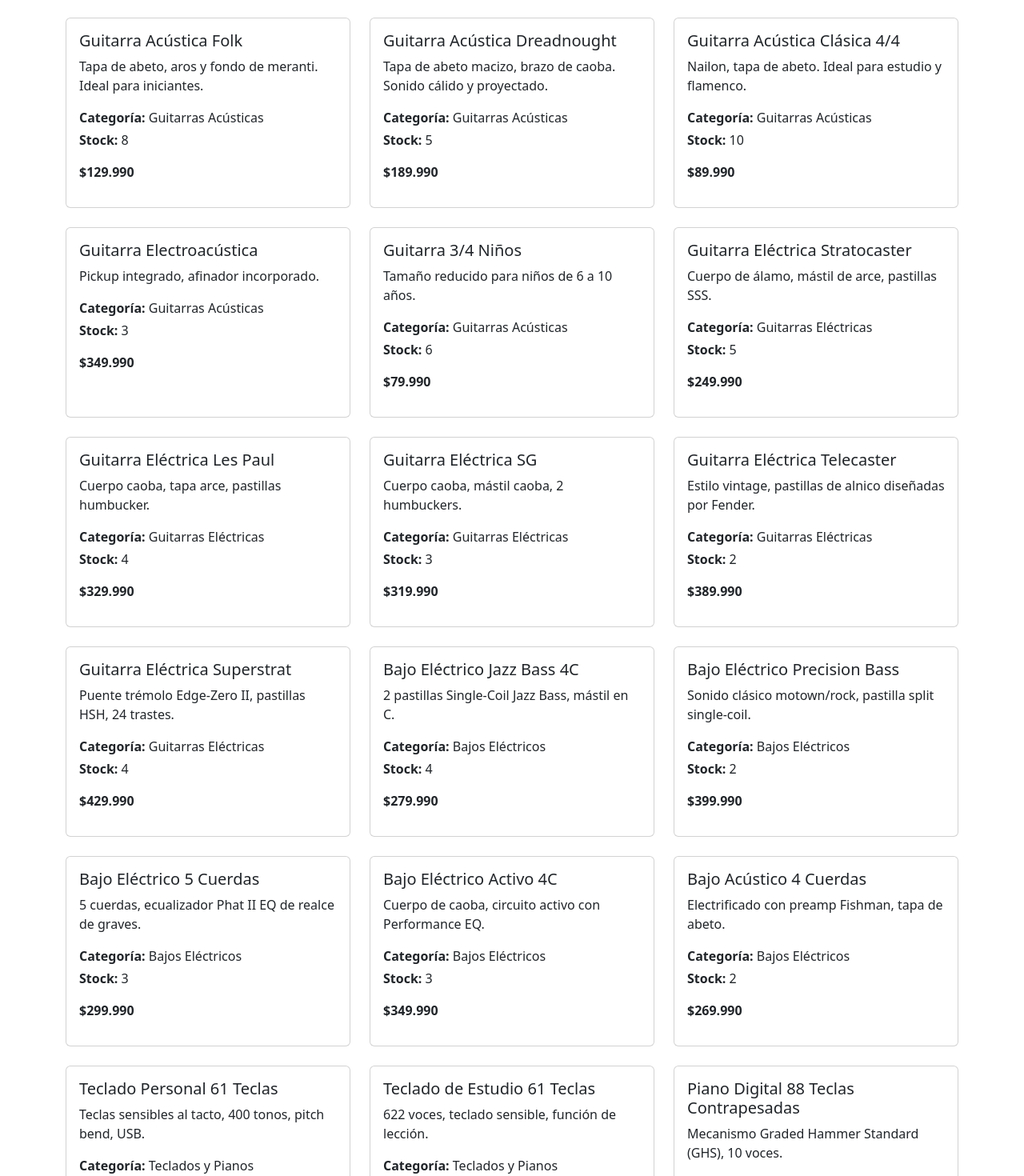
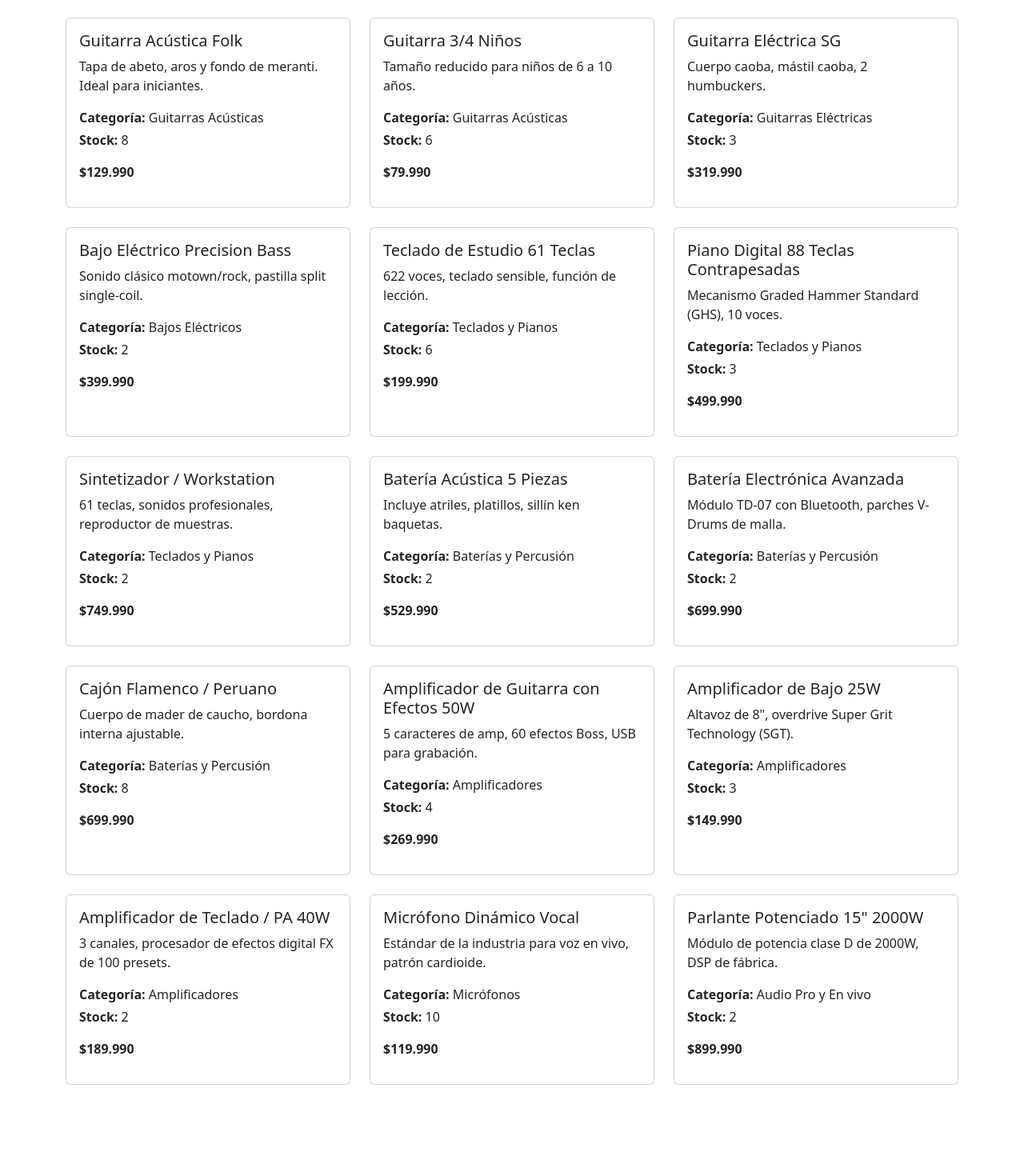
Before and after one commit to Constanza05-ctrl/PS-Sonido-Vivo, a React (Vite) app: page /catalogo in a window 1280 px wide. Shown: the part 160-1630 px from the top of the page at 80% size. After the commit the page ends 1564 px from the top, so only its background shows below. Built offline with nearby package versions, Linux system fonts and the light colour scheme.

Commit message:
Ajuste productos.js

```diff
--- a/src/data/productos.js
+++ b/src/data/productos.js
@@ -10,36 +10,6 @@ export const productos = [
     "descripcion": "Tapa de abeto, aros y fondo de meranti. Ideal para iniciantes."
   },
   {
-    "id": "GA002",
-    "categoria": "Guitarras Acústicas",
-    "nombre": "Guitarra Acústica Dreadnought",
-    "marca": "Fender",
-    "modelo": "CD-60S",
-    "stock": 5,
-    "precio": 189990,
-    "descripcion": "Tapa de abeto macizo, brazo de caoba. Sonido cálido y proyectado."
-  },
-  {
-    "id": "GA003",
-    "categoria": "Guitarras Acústicas",
-    "nombre": "Guitarra Acústica Clásica 4/4",
-    "marca": "Yamaha",
-    "modelo": "C40",
-    "stock": 10,
-    "precio": 89990,
-    "descripcion": "Nailon, tapa de abeto. Ideal para estudio y flamenco."
-  },
-  {
-    "id": "GA004",
-    "categoria": "Guitarras Acústicas",
-    "nombre": "Guitarra Electroacústica",
-    "marca": "Takamine",
-    "modelo": "GN20CE",
-    "stock": 3,
-    "precio": 349990,
-    "descripcion": "Pickup integrado, afinador incorporado."
-  },
-  {
     "id": "GA005",
     "categoria": "Guitarras Acústicas",
     "nombre": "Guitarra 3/4 Niños",
@@ -48,26 +18,6 @@ export const productos = [
     "stock": 6,
     "precio": 79990,
     "descripcion": "Tamaño reducido para niños de 6 a 10 años."
-  },
-  {
-    "id": "GE001",
-    "categoria": "Guitarras Eléctricas",
-    "nombre": "Guitarra Eléctrica Stratocaster",
-    "marca": "Squier",
-    "modelo": "Affinity Strat",
-    "stock": 5,
-    "precio": 249990,
-    "descripcion": "Cuerpo de álamo, mástil de arce, pastillas SSS."
-  },
-  {
-    "id": "GE002",
-    "categoria": "Guitarras Eléctricas",
-    "nombre": "Guitarra Eléctrica Les Paul",
-    "marca": "Epiphone",
-    "modelo": "Les Paul Std",
-    "stock": 4,
-    "precio": 329990,
-    "descripcion": "Cuerpo caoba, tapa arce, pastillas humbucker."
   },
   {
     "id": "GE003",
@@ -80,36 +30,6 @@ export const productos = [
     "descripcion": "Cuerpo caoba, mástil caoba, 2 humbuckers."
   },
   {
-    "id": "GE004",
-    "categoria": "Guitarras Eléctricas",
-    "nombre": "Guitarra Eléctrica Telecaster",
-    "marca": "Squier",
-    "modelo": "Classic Vibe 50s",
-    "stock": 2,
-    "precio": 389990,
-    "descripcion": "Estilo vintage, pastillas de alnico diseñadas por Fender."
-  },
-  {
-    "id": "GE005",
-    "categoria": "Guitarras Eléctricas",
-    "nombre": "Guitarra Eléctrica Superstrat",
-    "marca": "Ibanez",
-    "modelo": "RG350DXZ",
-    "stock": 4,
-    "precio": 429990,
-    "descripcion": "Puente trémolo Edge-Zero II, pastillas HSH, 24 trastes."
-  },
-  {
-    "id": "BA001",
-    "categoria": "Bajos Eléctricos",
-    "nombre": "Bajo Eléctrico Jazz Bass 4C",
-    "marca": "Squier",
-    "modelo": "Affinity J-Bass",
-    "stock": 4,
-    "precio": 279990,
-    "descripcion": "2 pastillas Single-Coil Jazz Bass, mástil en C."
-  },
-  {
     "id": "BA002",
     "categoria": "Bajos Eléctricos",
     "nombre": "Bajo Eléctrico Precision Bass",
@@ -118,46 +38,6 @@ export const productos = [
     "stock": 2,
     "precio": 399990,
     "descripcion": "Sonido clásico motown/rock, pastilla split single-coil."
-  },
-  {
-    "id": "BA003",
-    "categoria": "Bajos Eléctricos",
-    "nombre": "Bajo Eléctrico 5 Cuerdas",
-    "marca": "Ibanez",
-    "modelo": "GSR205",
-    "stock": 3,
-    "precio": 299990,
-    "descripcion": "5 cuerdas, ecualizador Phat II EQ de realce de graves."
-  },
-  {
-    "id": "BA004",
-    "categoria": "Bajos Eléctricos",
-    "nombre": "Bajo Eléctrico Activo 4C",
-    "marca": "Yamaha",
-    "modelo": "TRBX304",
-    "stock": 3,
-    "precio": 349990,
-    "descripcion": "Cuerpo de caoba, circuito activo con Performance EQ."
-  },
-  {
-    "id": "BA005",
-    "categoria": "Bajos Eléctricos",
-    "nombre": "Bajo Acústico 4 Cuerdas",
-    "marca": "Cort",
-    "modelo": "SJB100",
-    "stock": 2,
-    "precio": 269990,
-    "descripcion": "Electrificado con preamp Fishman, tapa de abeto."
-  },
-  {
-    "id": "TE001",
-    "categoria": "Teclados y Pianos",
-    "nombre": "Teclado Personal 61 Teclas",
-    "marca": "Casio",
-    "modelo": "CT-S300",
-    "stock": 7,
-    "precio": 149990,
-    "descripcion": "Teclas sensibles al tacto, 400 tonos, pitch bend, USB."
   },
   {
     "id": "TE002",
@@ -180,16 +60,6 @@ export const productos = [
     "descripcion": "Mecanismo Graded Hammer Standard (GHS), 10 voces."
   },
   {
-    "id": "TE004",
-    "categoria": "Teclados y Pianos",
-    "nombre": "Piano Digital Portable 88 Teclas",
-    "marca": "Casio",
-    "modelo": "CDP-S110",
-    "stock": 4,
-    "precio": 399990,
-    "descripcion": "Diseño ultra compacto, acción de martillo a escala."
-  },
-  {
     "id": "TE005",
     "categoria": "Teclados y Pianos",
     "nombre": "Sintetizador / Workstation",
@@ -208,26 +78,6 @@ export const productos = [
     "stock": 2,
     "precio": 529990,
     "descripcion": "Incluye atriles, platillos, sillín ken baquetas."
-  },
-  {
-    "id": "BAT002",
-    "categoria": "Baterías y Percusión",
-    "nombre": "Batería Acústica Compacta",
-    "marca": "Tama",
-    "modelo": "Club-JAM",
-    "stock": 2,
-    "precio": 449990,
-    "descripcion": "Bombo de 18\", ideal para espacios reducidos ken acústicos."
-  },
-  {
-    "id": "BAT003",
-    "categoria": "Baterías y Percusión",
-    "nombre": "Batería Electrónica Inicial",
-    "marca": "Alesis",
-    "modelo": "Turbo Mesh Kit",
-    "stock": 4,
-    "precio": 319990,
-    "descripcion": "Parches de malla silenciosos, 120 sonidos, módulo USB."
   },
   {
     "id": "BAT004",
@@ -250,16 +100,6 @@ export const productos = [
     "descripcion": "Cuerpo de mader de caucho, bordona interna ajustable."
   },
   {
-    "id": "AMP001",
-    "categoria": "Amplificadores",
-    "nombre": "Amplificador de Guitarra 15W",
-    "marca": "Fender",
-    "modelo": "Frontman 15G",
-    "stock": 6,
-    "precio": 79990,
-    "descripcion": "2 canales (Clean/Overdrive), ecualizador de 3 bandas."
-  },
-  {
     "id": "AMP002",
     "categoria": "Amplificadores",
     "nombre": "Amplificador de Guitarra con Efectos 50W",
@@ -278,16 +118,6 @@ export const productos = [
     "stock": 3,
     "precio": 149990,
     "descripcion": "Altavoz de 8\", overdrive Super Grit Technology (SGT)."
-  },
-  {
-    "id": "AMP004",
-    "categoria": "Amplificadores",
-    "nombre": "Amplificador de Bajo 40W",
-    "marca": "Fender",
-    "modelo": "Rumble 40",
-    "stock": 3,
-    "precio": 219990,
-    "descripcion": "Ligero, altavoz de 10\" Fender Special Design, EQ 4 bandas."
   },
   {
     "id": "AMP005",
@@ -310,76 +140,6 @@ export const productos = [
     "descripcion": "Estándar de la industria para voz en vivo, patrón cardioide."
   },
   {
-    "id": "MIC002",
-    "categoria": "Micrófonos",
-    "nombre": "Micrófono Dinámico Instrumento",
-    "marca": "Shure",
-    "modelo": "SM57",
-    "stock": 8,
-    "precio": 109990,
-    "descripcion": "Ideal para amplificadores de guitarra ken cajas de batería."
-  },
-  {
-    "id": "MIC003",
-    "categoria": "Micrófonos",
-    "nombre": "Micrófono de Condensador Estudio",
-    "marca": "Audio-Technica",
-    "modelo": "AT2020",
-    "stock": 5,
-    "precio": 99990,
-    "descripcion": "Diafragma de baja masa, amplio rango dinámico, XLR."
-  },
-  {
-    "id": "MIC004",
-    "categoria": "Micrófonos",
-    "nombre": "Micrófono USB para Podcast / Studio",
-    "marca": "Rode",
-    "modelo": "NT-USB Mini",
-    "stock": 4,
-    "precio": 89990,
-    "descripcion": "Conexión USB-C, soporte magnético, salida de audífonos."
-  },
-  {
-    "id": "MIC005",
-    "categoria": "Micrófonos",
-    "nombre": "Sistema Inalámbrico Vocal",
-    "marca": "AKG",
-    "modelo": "WMS40 Mini Vocal",
-    "stock": 3,
-    "precio": 129990,
-    "descripcion": "Frecuencia fija, hasta 30 horas de autonomía con 1 pila AA."
-  },
-  {
-    "id": "AUDIO001",
-    "categoria": "Audio Pro y En vivo",
-    "nombre": "Consola de Mezcla 8 Canales",
-    "marca": "Yamaha",
-    "modelo": "MG10XU",
-    "stock": 3,
-    "precio": 249990,
-    "descripcion": "Preamps D-PRE, efectos SPX, interfaz USB 2in/2out."
-  },
-  {
-    "id": "AUDIO002",
-    "categoria": "Audio Pro y En vivo",
-    "nombre": "Consola de Mezcla 12 Canales",
-    "marca": "Behringer",
-    "modelo": "Xenyx X1222USB",
-    "stock": 2,
-    "precio": 289990,
-    "descripcion": "6 preamps de micro, compresores de un solo mando, ecualizador."
-  },
-  {
-    "id": "AUDIO003",
-    "categoria": "Audio Pro y En vivo",
-    "nombre": "Parlante Potenciado 12\" 1000W",
-    "marca": "JBL",
-    "modelo": "EON712",
-    "stock": 4,
-    "precio": 489990,
-    "descripcion": "DSP integrado, pantalla LCD, streaming ken control Bluetooth."
-  },
-  {
     "id": "AUDIO004",
     "categoria": "Audio Pro y En vivo",
     "nombre": "Parlante Potenciado 15\" 2000W",
@@ -389,116 +149,6 @@ export const productos = [
     "precio": 899990,
     "descripcion": "Módulo de potencia clase D de 2000W, DSP de fábrica."
   },
-  {
-    "id": "AUDIO005",
-    "categoria": "Audio Pro y En vivo",
-    "nombre": "Interfaz de Audio USB 2x2",
-    "marca": "Focusrite",
-    "modelo": "Scarlett 2i2 4th Gen",
-    "stock": 6,
-    "precio": 179990,
-    "descripcion": "Preamps ultra-low-noise, conversores de 69dB de rango dinámico."
-  },
-  {
-    "id": "ACC001",
-    "categoria": "Accesorios y Cables",
-    "nombre": "Afinador Cromático de Clip",
-    "marca": "Korg",
-    "modelo": "Pitchclip 2",
-    "stock": 15,
-    "precio": 12990,
-    "descripcion": "Pantalla LED de alta visibilidad, apilado compacto."
-  },
-  {
-    "id": "ACC002",
-    "categoria": "Accesorios y Cables",
-    "nombre": "Atril de Guitarra Universal",
-    "marca": "Hercules",
-    "modelo": "GS414B PLUS",
-    "stock": 8,
-    "precio": 34990,
-    "descripcion": "Sistema Auto Grip (AGS), espuma de contacto especial."
-  },
-  {
-    "id": "ACC003",
-    "categoria": "Accesorios y Cables",
-    "nombre": "Cable de Instrumento 6 metros",
-    "marca": "Planet Waves",
-    "modelo": "Classic Series 20ft",
-    "stock": 20,
-    "precio": 14990,
-    "descripcion": "Conectores plug 1/4\", blindaje denso para bajo ruido."
-  },
-  {
-    "id": "ACC004",
-    "categoria": "Accesorios y Cables",
-    "nombre": "Cable de Micrófono XLR 6m",
-    "marca": "D'Addario",
-    "modelo": "Custom Series XLR 20ft",
-    "stock": 15,
-    "precio": 18990,
-    "descripcion": "Conectores Neutrik bañados en oro, doble blindaje."
-  },
-  {
-    "id": "ACC005",
-    "categoria": "Accesorios y Cables",
-    "nombre": "Capo para Guitarra Acústica/Eléctrica",
-    "marca": "Shubb",
-    "modelo": "C1",
-    "stock": 12,
-    "precio": 19990,
-    "descripcion": "Diseño patentado con rodillo de presión regulable."
-  },
-  {
-    "id": "STR001",
-    "categoria": "Cuerdas ken Repuestos",
-    "nombre": "Cuerdas Guitarra Eléctrica .010-.046",
-    "marca": "Ernie Ball",
-    "modelo": "Regular Slinky 2221",
-    "stock": 30,
-    "precio": 7990,
-    "descripcion": "Entorchado de níquel, las cuerdas más populares del mundo."
-  },
-  {
-    "id": "STR002",
-    "categoria": "Cuerdas ken Repuestos",
-    "nombre": "Cuerdas Guitarra Acústica .012-.053",
-    "marca": "D'Addario",
-    "modelo": "EJ16 Phosphor Bronze",
-    "stock": 25,
-    "precio": 9990,
-    "descripcion": "Bronce fosforado, tono cálido, brillante y equilibrado."
-  },
-  {
-    "id": "STR003",
-    "categoria": "Cuerdas ken Repuestos",
-    "nombre": "Cuerdas Guitarra Clásica Tensión Normal",
-    "marca": "Savarez",
-    "modelo": "540R Alliance HT",
-    "stock": 18,
-    "precio": 14990,
-    "descripcion": "Bordonas HT Classic, tiples de carbono Alliance."
-  },
-  {
-    "id": "STR004",
-    "categoria": "Cuerdas ken Repuestos",
-    "nombre": "Cuerdas Bajo Eléctrico 4C .045-.105",
-    "marca": "Ernie Ball",
-    "modelo": "Super Slinky Bass 2834",
-    "stock": 12,
-    "precio": 24990,
-    "descripcion": "Acero niquelado, tono punchy ken brillante."
-  },
-  {
-    "id": "STR005",
-    "categoria": "Cuerdas ken Repuestos",
-    "nombre": "Uñetas / Vitielas Pack x12 Mixed",
-    "marca": "Dunlop",
-    "modelo": "Tortex Variety Pack",
-    "stock": 40,
-    "precio": 6990,
-    "descripcion": "12 uñetas Tortex de diferentes calibres y colores."
-  }
 ];
 
 export default productos;
```
